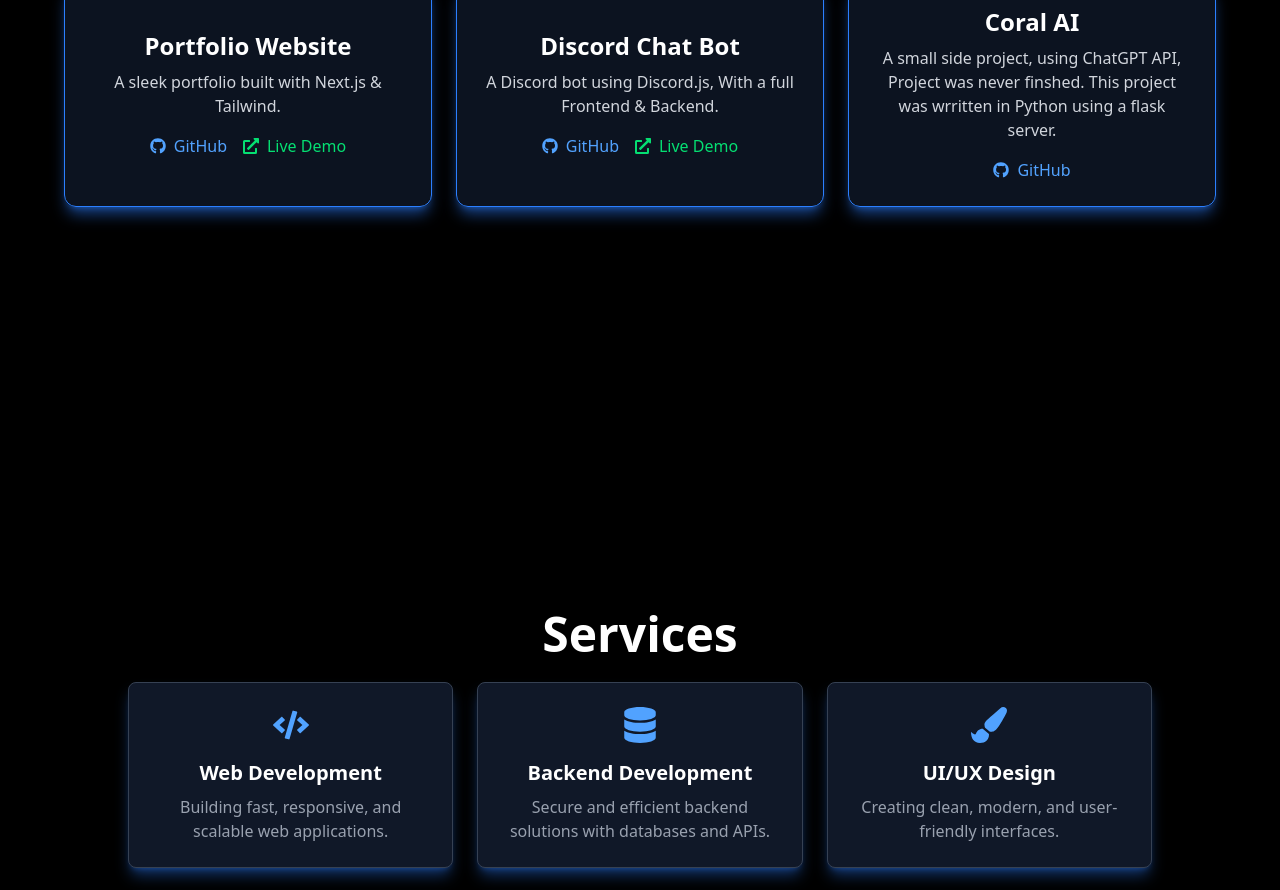
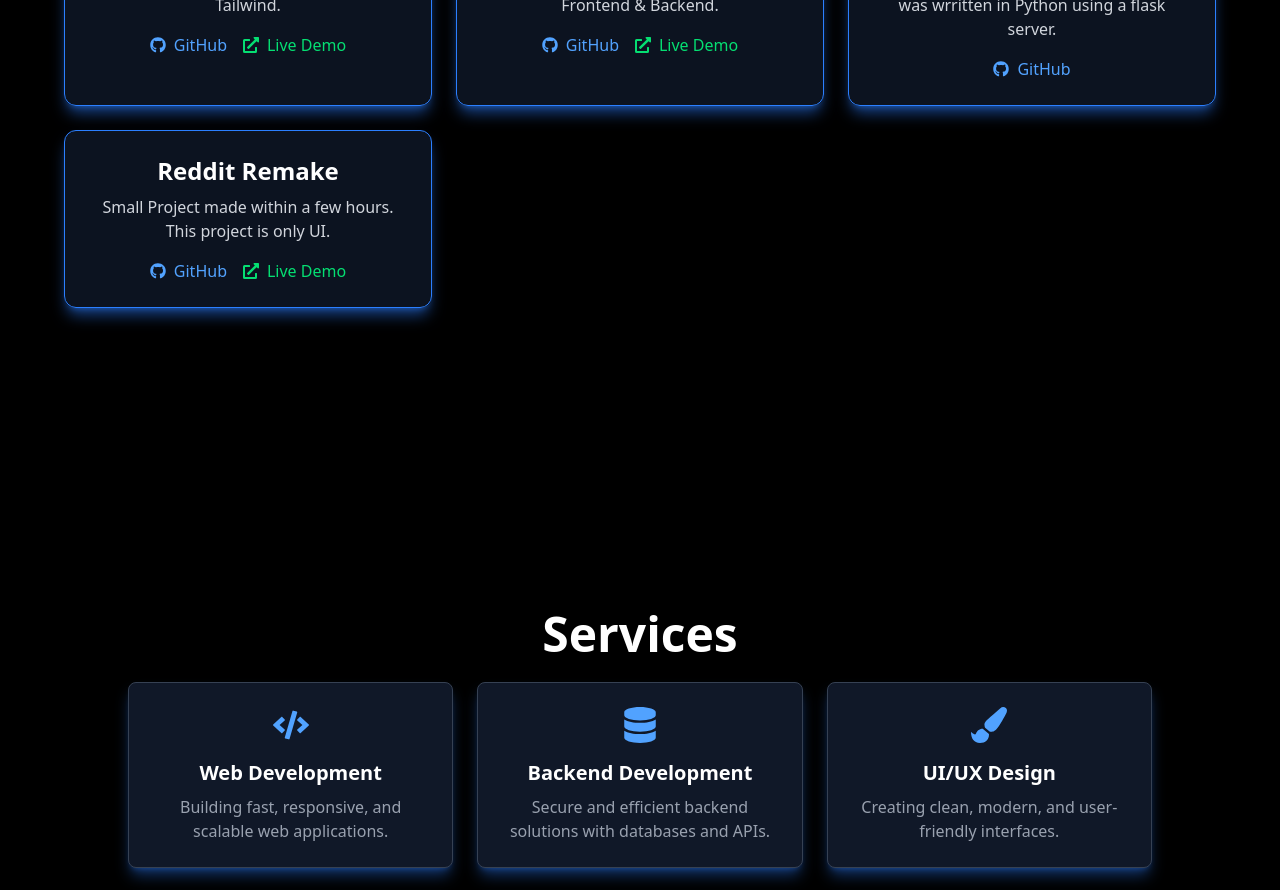
Before and after one commit to Dev-Coral-RP/Portfolio, a Next.js app: page / in a window 1280 px wide. Shown: the part 2860-3750 px from the top of the page. Built offline with nearby package versions, Linux system fonts and the light colour scheme.

Commit message:
New Project Added

```diff
--- a/src/components/Projects.tsx
+++ b/src/components/Projects.tsx
@@ -20,6 +20,12 @@ const projects = [
     description: "A small side project, using ChatGPT API, Project was never finshed. This project was wrritten in Python using a flask server.",
     github: "https://github.com/Dev-Coral-RP/Coral-AI",
     live: "",
+  },
+  {
+    title: "Reddit Remake",
+    description: "Small Project made within a few hours. This project is only UI.  ",
+    github: "https://github.com/Dev-Coral-RP/Reddit-Remake",
+    live: "https://reddit-remake.vercel.app/",
   },
 ];
 
```
